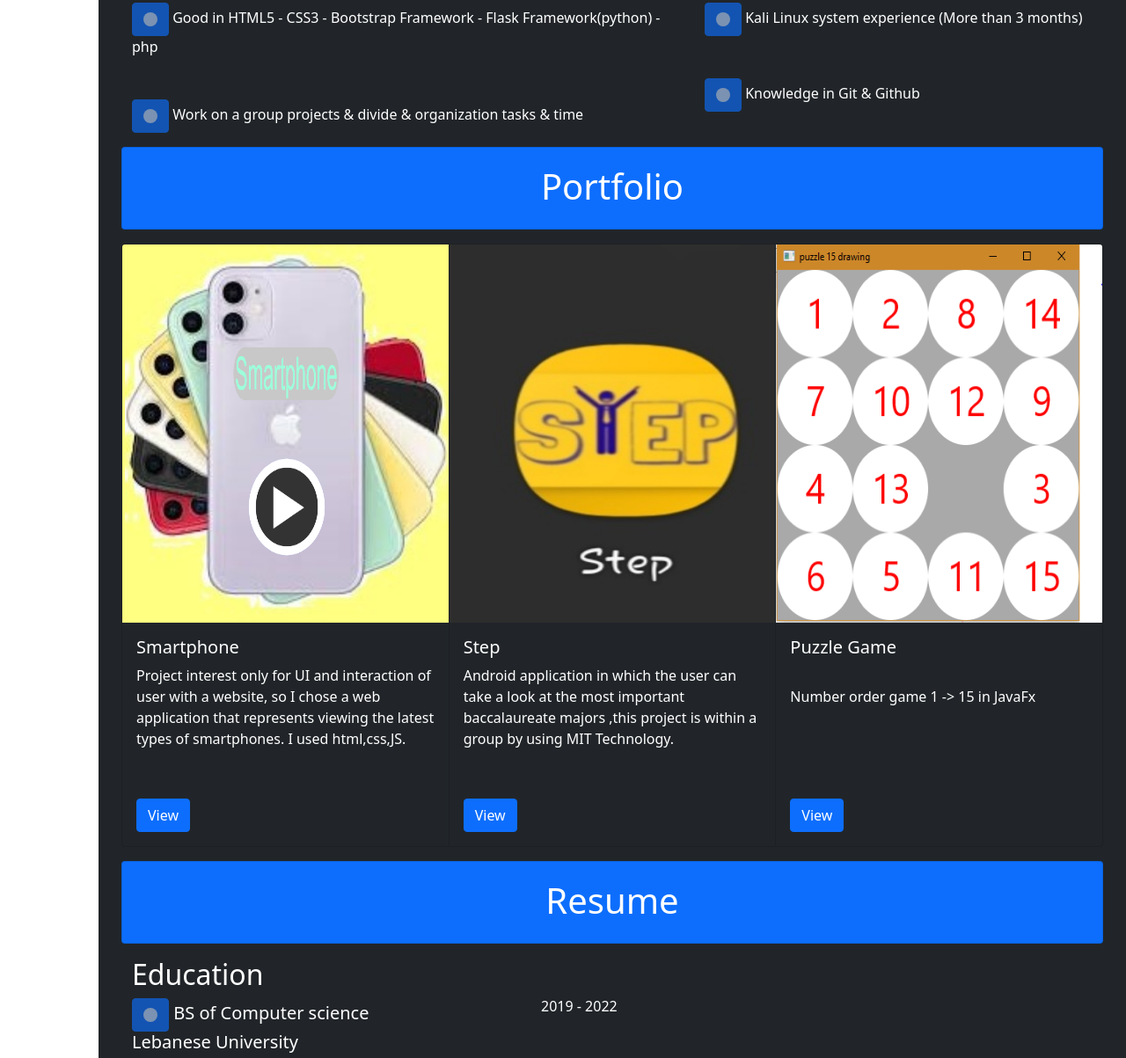
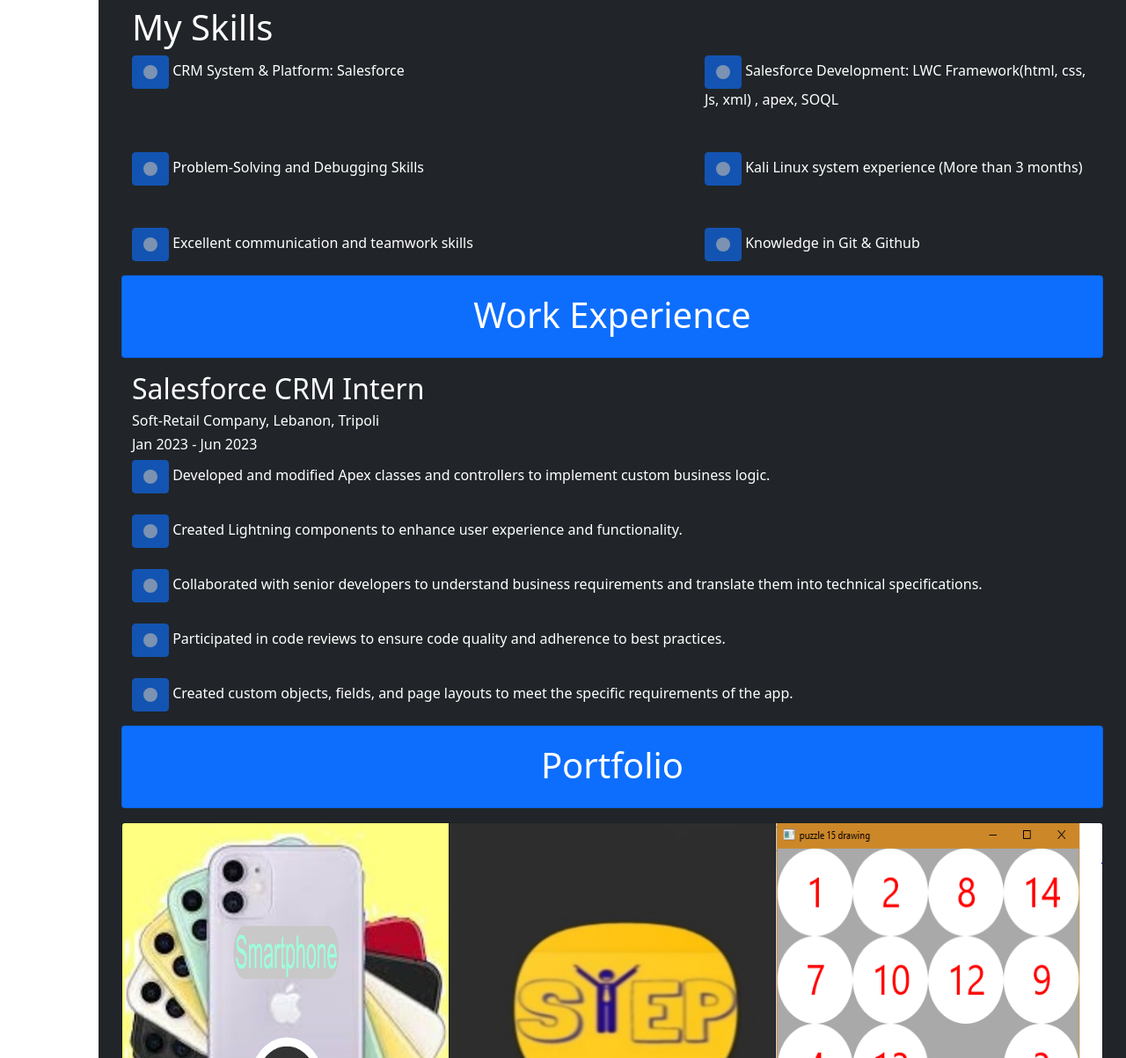
Before and after one commit to Bicho45/Portfolio, a plain HTML site: page MyPortfolio/index.html in a window 1280 px wide. Shown: the part 1597-2800 px from the top of the page at 88% size. Drawn offline with nearby package versions, Linux system fonts and the light colour scheme.

Commit message:
Update index.html

```diff
--- a/MyPortfolio/index.html
+++ b/MyPortfolio/index.html
@@ -201,9 +201,41 @@
     </head>
 
     <body id="body-pd">
-        <header class="header bg-primary" id="header">
+
+      <header class="header bg-primary" id="header">
             <div class="header_toggle"> <i class='bx bx-menu' id="header-toggle"></i> </div>
-            <div class="header_img">  <a href="#"><img src="Photos/Me.jpg" alt="..."> </a></div>
+            <div class="header_img">  <a href="#"><img src="Photos/Me23.jpg" alt="..."> </a></div>
+
+            <!--Burger Menu-->
+<!--
+            <nav class="navbar bg-dark fixed-top">
+              <div class="container-fluid">
+                <a class="navbar-brand" href="#">Offcanvas navbar</a>
+                <button class="navbar-toggler" type="button" data-bs-toggle="offcanvas" data-bs-target="#offcanvasNavbar" aria-controls="offcanvasNavbar">
+                  <span class="navbar-toggler-icon"></span>
+                </button>
+                <div class="offcanvas offcanvas-end" tabindex="-1" id="offcanvasNavbar" aria-labelledby="offcanvasNavbarLabel">
+                  <div class="offcanvas-header">
+                    <h5 class="offcanvas-title" id="offcanvasNavbarLabel">Offcanvas</h5>
+                    <button type="button" class="btn-close" data-bs-dismiss="offcanvas" aria-label="Close"></button>
+                  </div>
+                  <div class="offcanvas-body">
+                    <ul class="navbar-nav justify-content-end flex-grow-1 pe-3">
+                      <li class="nav-item">
+                        <a class="nav-link active" aria-current="page" href="#">Home</a>
+                      </li>
+                      <li class="nav-item">
+                        <a class="nav-link" href="#">Link</a>
+                      </li>
+                    </ul>
+                    </form>
+                  </div>
+                </div>
+              </div>
+            </nav>
+-->
+
+
         </header>
         <div class="l-navbar" id="nav-bar">
             <nav class="nav">
@@ -220,6 +252,13 @@
                         <path d="M9.293 0H4a2 2 0 0 0-2 2v12a2 2 0 0 0 2 2h8a2 2 0 0 0 2-2V4.707A1 1 0 0 0 13.707 4L10 .293A1 1 0 0 0 9.293 0zM9.5 3.5v-2l3 3h-2a1 1 0 0 1-1-1zM11 8a3 3 0 1 1-6 0 3 3 0 0 1 6 0zm2 5.755V14a1 1 0 0 1-1 1H4a1 1 0 0 1-1-1v-.245S4 12 8 12s5 1.755 5 1.755z"/>
                     </svg>
                 </span> </a>
+                <a href="#work" class="nav_link"> <i class='bx bx-user nav_icon'></i> <span class="nav_name">Work<br>
+                  <svg xmlns="http://www.w3.org/2000/svg" width="16" height="16" fill="currentColor" class="bi bi-server" viewBox="0 0 16 16">
+                    <svg xmlns="http://www.w3.org/2000/svg" width="16" height="16" fill="currentColor" class="bi bi-laptop" viewBox="0 0 16 16">
+                      <path d="M13.5 3a.5.5 0 0 1 .5.5V11H2V3.5a.5.5 0 0 1 .5-.5h11zm-11-1A1.5 1.5 0 0 0 1 3.5V12h14V3.5A1.5 1.5 0 0 0 13.5 2h-11zM0 12.5h16a1.5 1.5 0 0 1-1.5 1.5h-13A1.5 1.5 0 0 1 0 12.5z"/>
+                    </svg>
+                  </svg>
+              </span> </a>
                 <a href="#Portfolio" class="nav_link"> <i class='bx bx-user nav_icon'></i> <span class="nav_name">Portfolio <br>
                     <svg xmlns="http://www.w3.org/2000/svg" width="16" height="16" fill="currentColor" class="bi bi-server" viewBox="0 0 16 16">
                         <path d="M1.333 2.667C1.333 1.194 4.318 0 8 0s6.667 1.194 6.667 2.667V4c0 1.473-2.985 2.667-6.667 2.667S1.333 5.473 1.333 4V2.667z"/>
@@ -265,7 +304,7 @@
                         <br>
                     </div>
                     <div class="col-md-7">
-                        <img src="Photos/Me.jpg" alt="..." id="Hey" class="img-fluid img-thumbnail rounded mx-auto d-block float-center" width="380" height="380">
+                        <img src="Photos/Me23.jpg" alt="..." id="Hey" class="img-fluid img-thumbnail rounded mx-auto d-block float-center" width="380" height="380">
                         <br>
                         <img src="https://chart.apis.google.com/chart?cht=qr&chs=200x200&chl=https://www.linkedin.com/in/mhammad-bachir-meraabi-9319b518a"
                         class="img-fluid  mx-auto d-block float-center">
@@ -326,14 +365,25 @@
                   <span class="spinner-grow spinner-grow-sm" role="status" aria-hidden="true"></span>
                   <span class="visually-hidden">Loading...</span>
                 </button>
-                Good in HTML5 - CSS3 - Bootstrap Framework - Flask Framework(python) - php <br><br><br>
+                CRM System & Platform: Salesforce <br><br><br><br>
                 <button class="btn btn-primary" type="button" disabled>
                   <span class="spinner-grow spinner-grow-sm" role="status" aria-hidden="true"></span>
                   <span class="visually-hidden">Loading...</span>
                 </button>
-                Work on a group projects & divide & organization tasks & time<br>
+                Problem-Solving and Debugging Skills <br><br><br>
+                <button class="btn btn-primary" type="button" disabled>
+                  <span class="spinner-grow spinner-grow-sm" role="status" aria-hidden="true"></span>
+                  <span class="visually-hidden">Loading...</span>
+                </button>
+                Excellent communication and teamwork skills<br>
               </div>
                 <div class="col-md-5">
+                  <button class="btn btn-primary" type="button" disabled>
+                    <span class="spinner-grow spinner-grow-sm" role="status" aria-hidden="true"></span>
+                    <span class="visually-hidden">Loading...</span>
+                  </button>
+                  Salesforce Development: LWC Framework(html, css,
+                  Js, xml) , apex, SOQL <br><br><br>
                   <button class="btn btn-primary" type="button" disabled>
                     <span class="spinner-grow spinner-grow-sm" role="status" aria-hidden="true"></span>
                     <span class="visually-hidden">Loading...</span>
@@ -350,6 +400,69 @@
         </div>
       </div>
 
+      <!--Work Experience-->
+      <div class="container" id="work">
+        <div class="bg-primary text-white my-3 py-3 card text-center">
+            <h1 class="mt-1">Work Experience</h1>
+        </div>
+
+        <div class="container">
+          <h2 class="mt-1">Salesforce CRM Intern</h2>
+          <h6 class="mt-1">Soft-Retail Company, Lebanon, Tripoli</h6>
+          <h6 class="mt-1">Jan 2023 - Jun 2023</h6>
+
+            <div class="row">
+              <div class="col-md">
+                <button class="btn btn-primary" type="button" disabled>
+                  <span class="spinner-grow spinner-grow-sm" role="status" aria-hidden="true"></span>
+                  <span class="visually-hidden">Loading...</span>
+                </button>
+                Developed and modified Apex classes and controllers to  implement custom business logic.   </div>
+              </div>
+              <br>
+              <div class="row">
+                <div class="col-md">
+                  <button class="btn btn-primary" type="button" disabled>
+                    <span class="spinner-grow spinner-grow-sm" role="status" aria-hidden="true"></span>
+                    <span class="visually-hidden">Loading...</span>
+                  </button>
+                  Created Lightning components to enhance user experience and functionality.
+                </div>
+              </div>
+              <br>
+              <div class="row">
+                <div class="col-md">
+                  <button class="btn btn-primary" type="button" disabled>
+                    <span class="spinner-grow spinner-grow-sm" role="status" aria-hidden="true"></span>
+                    <span class="visually-hidden">Loading...</span>
+                  </button>
+                  Collaborated with senior developers to understand business requirements and translate them into technical specifications.
+                </div>
+              </div>
+              <br>
+              <div class="row">
+                <div class="col-md">
+                  <button class="btn btn-primary" type="button" disabled>
+                    <span class="spinner-grow spinner-grow-sm" role="status" aria-hidden="true"></span>
+                    <span class="visually-hidden">Loading...</span>
+                  </button>
+                  Participated in code reviews to ensure code quality and adherence to best practices.
+                </div>
+              </div>
+              <br>
+              <div class="row">
+                <div class="col-md">
+                  <button class="btn btn-primary" type="button" disabled>
+                    <span class="spinner-grow spinner-grow-sm" role="status" aria-hidden="true"></span>
+                    <span class="visually-hidden">Loading...</span>
+                  </button>
+                  Created custom objects, fields, and page layouts to meet the specific requirements of the app.
+                </div>
+              </div>
+            </div>
+        </div>
+
+        <!--Portfolio-->
         <div class="container" id="Portfolio">
             <div class="bg-primary text-white my-3 py-3 card text-center">
                 <h1 class="mt-1">Portfolio</h1>
@@ -423,13 +536,13 @@
                         <span class="spinner-grow spinner-grow-sm" role="status" aria-hidden="true"></span>
                         <span class="visually-hidden">Loading...</span>
                       </button>
-                      BS of Computer science <br>
+                      Master of Software Engineering <br>
                       Lebanese University
                     </h5>
                   </div>
                   <div class="col-md-3">
                     <h6>
-                      2019 - 2022  <br>
+                      2019 - 2023  <br>
                     </h6>
                   </div>
                 </div>
```
